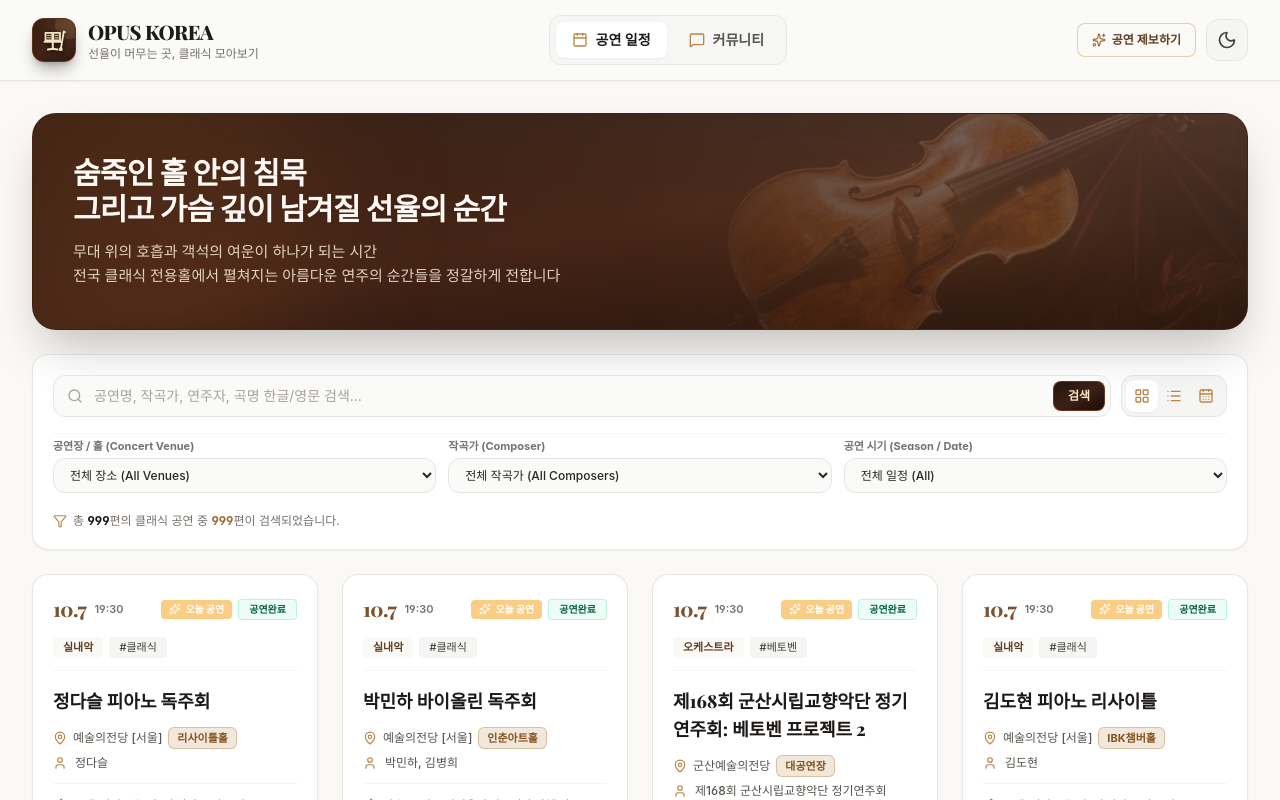
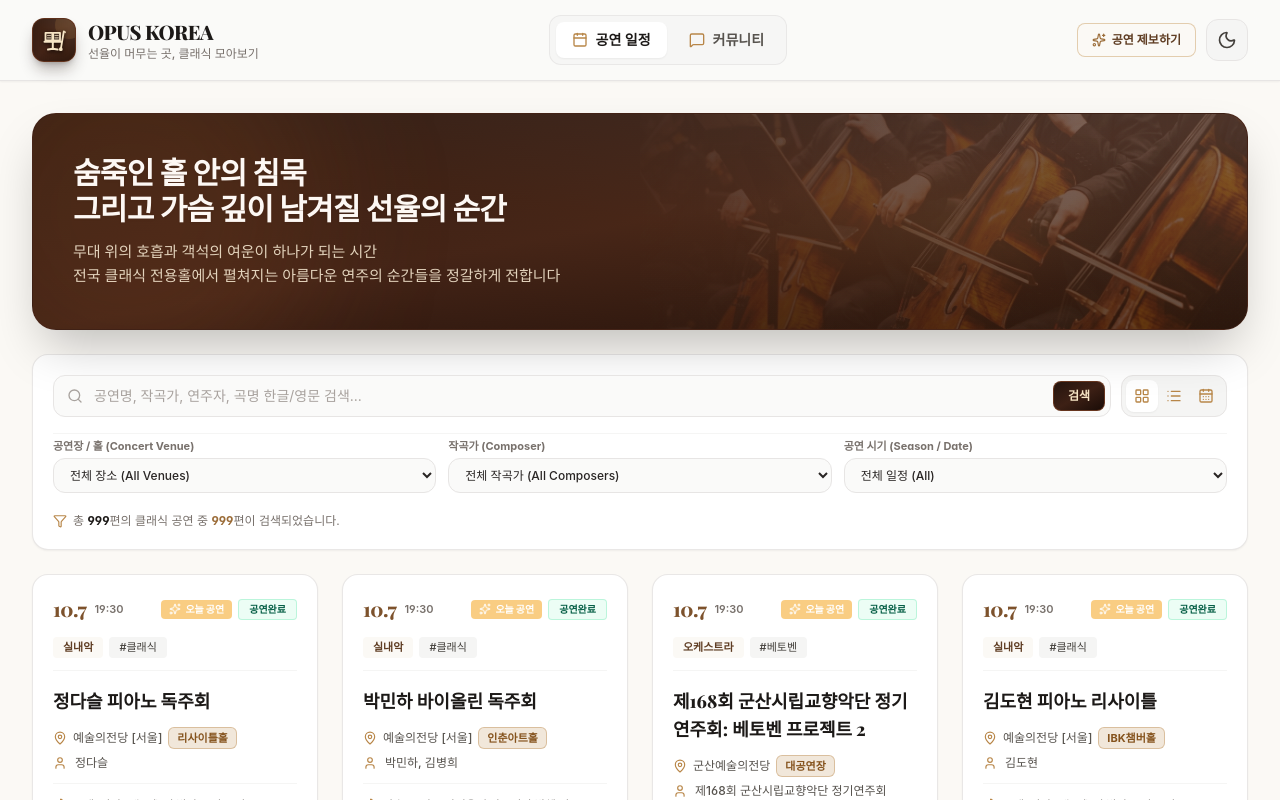
Before and after one commit to purple-found/cc, a React (Vite) app: page / in a window 1280 px wide. Shown: the top 800 px of the page. Built offline with nearby package versions, Linux system fonts and the light colour scheme; a web font is replaced by a local one.

Commit message:
feat: 메인 배너 우측에 얼굴 없는 오케스트라 첼로 파트 연주 모습(2-3인 앙상블) 아트워크 적용

```diff
--- a/src/App.jsx
+++ b/src/App.jsx
@@ -332,15 +332,15 @@ export default function App() {
           <section className="space-y-6">
             {/* Hero Banner: Satin Gloss Deep-Brown Instrument Wood Varnish Tone */}
             <div className="relative overflow-hidden rounded-3xl bg-gradient-to-br from-[#24140e] via-[#3d2015] to-[#1a0c07] text-white p-8 sm:p-10 shadow-2xl border border-[#522b1c]/60">
-              {/* Semi-transparent artistic classical cello image on the right (Copyright-free asset) */}
+              {/* Semi-transparent orchestra cello section artwork on the right (Copyright/portrait-free asset) */}
               <div className="absolute right-0 top-0 bottom-0 w-full sm:w-3/5 lg:w-1/2 pointer-events-none overflow-hidden select-none">
                 <img
-                  src="/images/banner_cello.jpg"
-                  alt="Classic Cello"
-                  className="w-full h-full object-cover object-right opacity-35 mix-blend-screen"
+                  src="/images/banner_cello_section.jpg"
+                  alt="Orchestra Cello Section"
+                  className="w-full h-full object-cover object-right opacity-35 mix-blend-screen scale-105"
                   style={{
-                    maskImage: 'linear-gradient(to right, transparent 0%, rgba(0,0,0,0.5) 25%, black 100%)',
-                    WebkitMaskImage: 'linear-gradient(to right, transparent 0%, rgba(0,0,0,0.5) 25%, black 100%)'
+                    maskImage: 'linear-gradient(to right, transparent 0%, rgba(0,0,0,0.4) 20%, black 100%)',
+                    WebkitMaskImage: 'linear-gradient(to right, transparent 0%, rgba(0,0,0,0.4) 20%, black 100%)'
                   }}
                 />
               </div>
```
Also changed, not shown: public/images/banner_cello_section.jpg (added).
